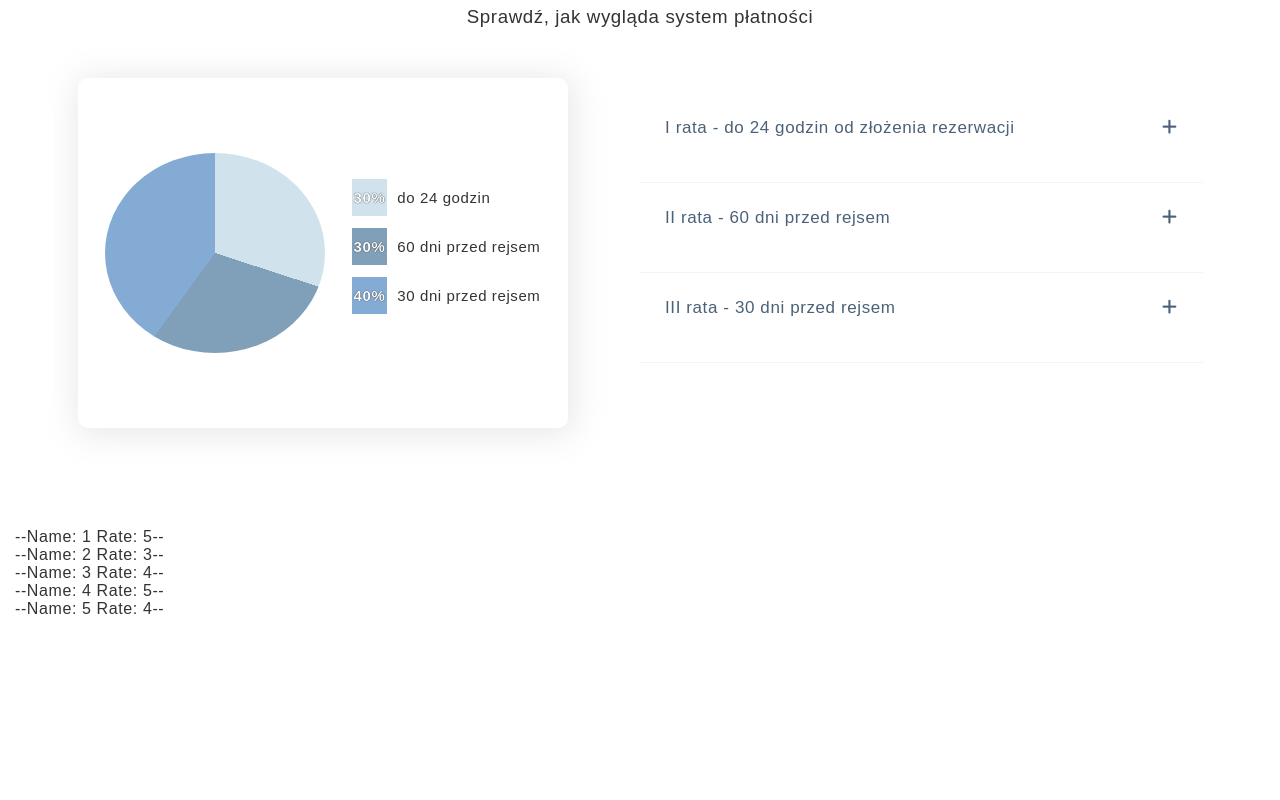
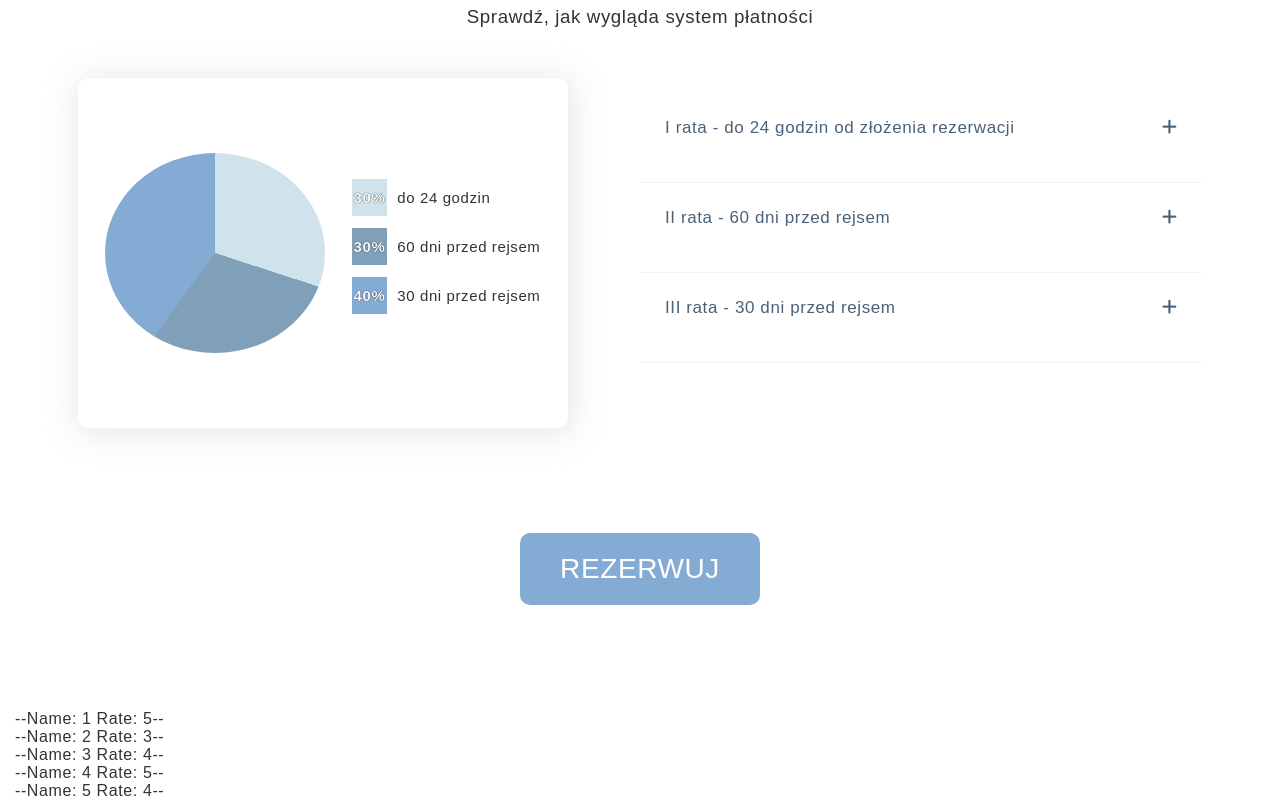
Before and after one commit to michal-adam-kozlowski/tbtoffersite, a React (Create React App) app: page / in a window 1280 px wide. Shown: the part 2861-3661 px from the top of the page. Before the commit the page ends 3479 px from the top, so only its background shows below. Built offline with nearby package versions, Linux system fonts and the light colour scheme.

Commit message:
addBookButton

```diff
--- /dev/null
+++ b/src/BookBtn.js
@@ -0,0 +1,14 @@
+import React from 'react';
+import './BookBtn.scss';
+
+class BookBtn extends React.Component {
+  render() {
+    return (
+    <div className="bookBtnBox">
+      <a href=" " className="bookBtn"><span>rezerwuj </span></a>
+    </div>
+    )
+  }
+}
+
+export default BookBtn
--- /dev/null
+++ b/src/BookBtn.scss
@@ -0,0 +1,55 @@
+.bookBtnBox {
+  display: flex;
+  justify-content: center;
+  margin-bottom: 100px;
+}
+
+.bookBtn {
+  background-color: #84abd4;
+  border: none;
+  color: #FFFFFF;
+  text-align: center;
+  font-size: 28px;
+  padding: 20px;
+  width: 200px;
+  transition: all 0.5s;
+  cursor: pointer;
+  margin: 5px;
+  text-transform: uppercase;
+  border-radius: 10px;
+}
+
+.bookBtn:hover {
+  background-color: #80a0b9;
+  transition: all 0.3s ease;
+}
+
+.bookBtn:active {
+  background-color: #16527a;
+}
+
+.bookBtn span {
+  cursor: pointer;
+  display: inline-block;
+  position: relative;
+  transition: 0.5s;
+}
+
+.bookBtn span:after {
+  content: '\00bb';
+  position: absolute;
+  opacity: 0;
+  top: -16px;
+  right: -40px;
+  transition: 0.5s;
+  font-size: 45px;
+}
+
+.bookBtn:hover span {
+  padding-right: 25px;
+}
+
+.bookBtn:hover span:after {
+  opacity: 1;
+  right: 0;
+}
--- a/src/Reservation.js
+++ b/src/Reservation.js
@@ -2,6 +2,7 @@ import React from 'react';
 import TabsMenu from "./BookOptions.js";
 import YachtClass from "./YachtSelection.js";
 import Payment from "./Payment.js";
+import BookBtn from "./BookBtn.js";
 
 
 
@@ -16,9 +17,8 @@ function Reservation() {
         <YachtClass />
         <TabsMenu />
         <Payment />
-
+        <BookBtn />
         </div>
-
 
     );
 }
```
